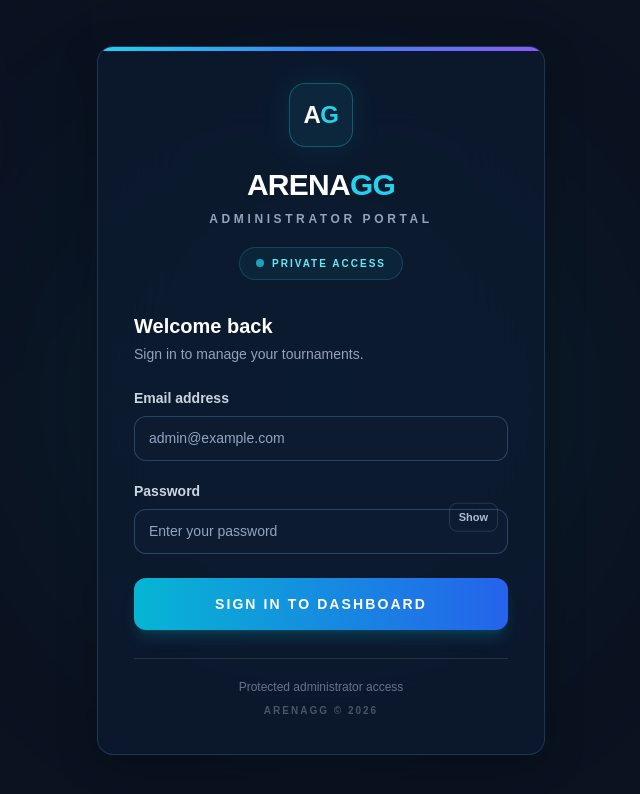
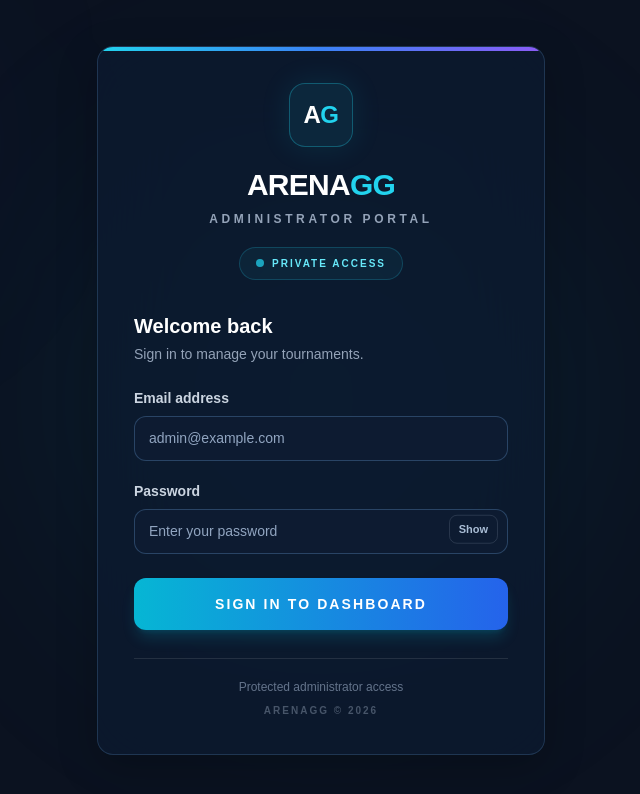
Before and after one commit to MDNOMAANKHAN/arenagg-tournament-app, a Next.js app: page /admin/login in a window 1280 px wide. Shown: the top 794 px of the page, without its empty margins (319-959 px from the left). Built offline with nearby package versions, Linux system fonts and the light colour scheme.

Commit message:
Align password reveal control with password input

```diff
--- a/src/app/globals.css
+++ b/src/app/globals.css
@@ -1356,7 +1356,7 @@ input:-webkit-autofill:focus {
 .arena-error-shake { animation: arenaErrorShake .38s ease-in-out; }
 .arena-toast-drop { animation: arenaToastDrop .24s cubic-bezier(.2,.8,.2,1) both; }
 .arena-tab-panel { animation: arenaTabFade .2s ease both; }
-.arena-password-toggle { position:absolute; right:10px; top:50%; transform:translateY(-50%); border:1px solid rgba(148,163,184,.2); border-radius:8px; padding:5px 9px; color:#a9bdd5; font-size:11px; font-weight:700; }
+.arena-password-toggle { position:absolute; right:10px; top:calc(50% + 12px); transform:translateY(-50%); border:1px solid rgba(148,163,184,.2); border-radius:8px; padding:5px 9px; color:#a9bdd5; font-size:11px; font-weight:700; }
 .arena-password-toggle:hover { color:#67e8f9; border-color:rgba(34,211,238,.4); }
 .arena-progress-ring { display:grid; place-items:center; width:66px; height:66px; border-radius:50%; background:conic-gradient(#45d7ff var(--progress), rgba(255,255,255,.09) 0); }
 .arena-progress-ring::before { content:""; grid-area:1/1; width:52px; height:52px; border-radius:50%; background:#0b1424; }
```
